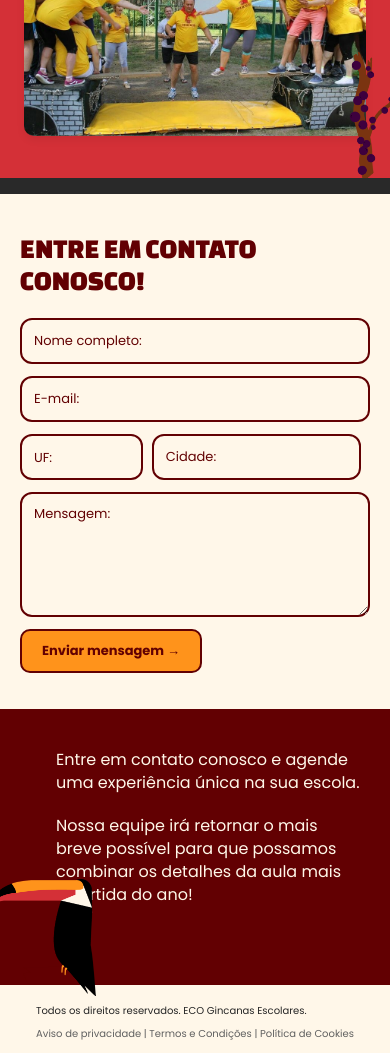
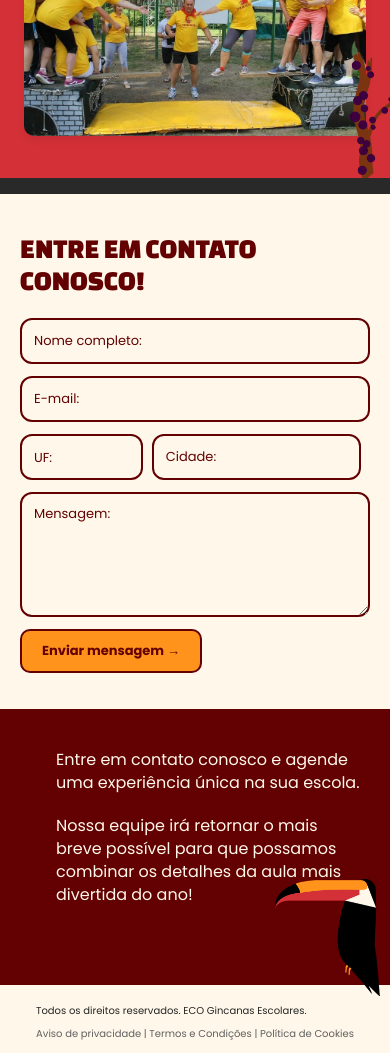
Before and after one commit to TalyssonDLF/Eco, a plain HTML site: page index.html in a window 390 px wide. Shown: the part 2368-3421 px from the top of the page. Drawn offline with Linux system fonts and the light colour scheme; a web font is replaced by a local one.

Commit message:
fix(mobile): positiona tucano no canto direito da seção de contato

```diff
--- a/styles.css
+++ b/styles.css
@@ -331,3 +331,13 @@
     transform: rotate(-35deg);
   }
 }
+
+/* Contact illustration: tucano on the right only on mobile. */
+@media (max-width: 699px) {
+  .contact-message .tucano {
+    left: auto;
+    right: 10px;
+    bottom: -11px;
+    width: 105px;
+  }
+}
```
